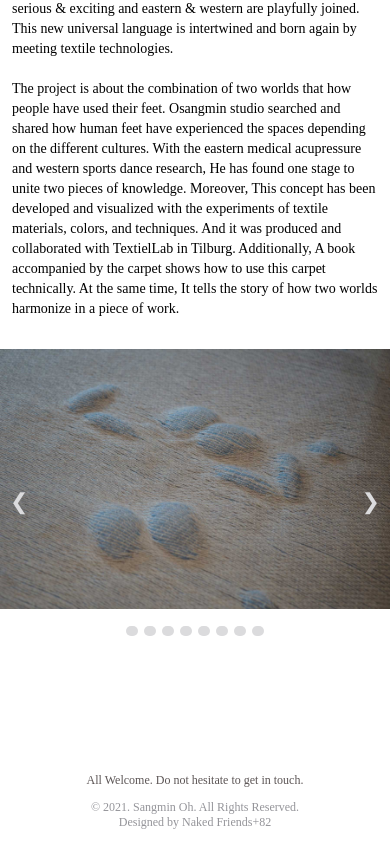
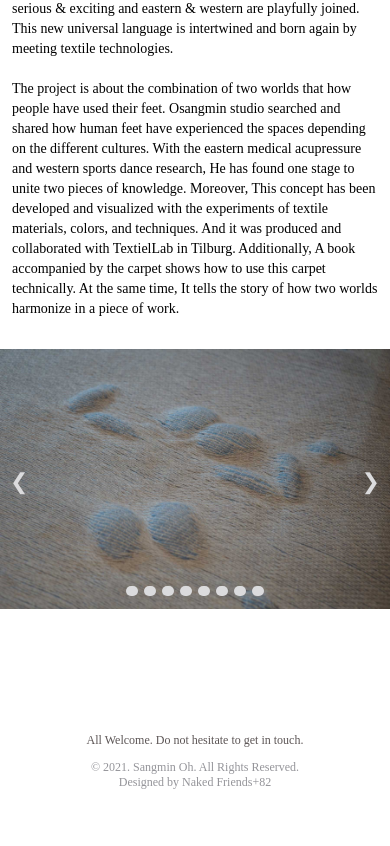
Before and after one commit to Naked-friends82/20210815_osang, a React (Create React App) app: page /work_thankspressure in a window 390 px wide. Shown: the part 660-1506 px from the top of the page. After the commit the page ends 1466 px from the top, so only its background shows below. Built offline with nearby package versions, Linux system fonts and the light colour scheme.

Commit message:
convert image_btn padding

```diff
--- a/src/style/mobile/tspre_mobile.css
+++ b/src/style/mobile/tspre_mobile.css
@@ -33,7 +33,7 @@
     top: -140px;
   }
   .image_reck__btn .image_btn {
-    padding: 20px 10px;
+    padding: 0px 10px;
     font-size: var(--font-max);
   }
   .image_reck__dot .dot {
@@ -81,7 +81,7 @@
     top: -140px;
   }
   .image_reck__btn .image_btn {
-    padding: 20px 10px;
+    padding: 30px 10px;
     font-size: var(--font-regular);
   }
   .image_reck__dot .dot {
```
